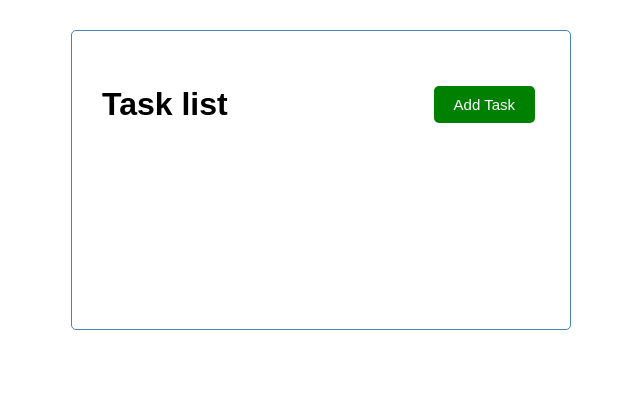
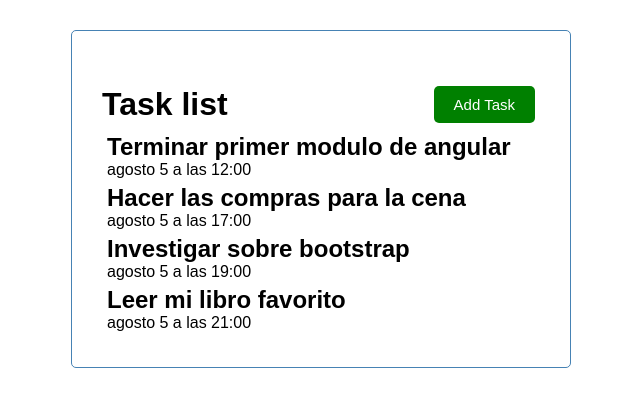
Before and after one commit to JulianSan1/ProyectoIntegrador_SandovalJulian, an Angular app in the folder talk-list/: page / in a window 1280 px wide. Shown: the top 406 px of the page, without its empty margins (319-959 px from the left). Built offline with nearby package versions, Linux system fonts and the light colour scheme.

Commit message:
Lista de items

```diff
--- a/talk-list/src/app/Task.ts
+++ b/talk-list/src/app/Task.ts
@@ -1,5 +1,5 @@
-export interface task {
-    id: number;
+export interface Task {
+    id?: number ;
     text:string;
     day:string;
     reminder:boolean;
--- a/talk-list/src/app/app.component.html
+++ b/talk-list/src/app/app.component.html
@@ -1,3 +1,4 @@
 <div class="container">
   <app-header></app-header>
+  <app-tasks></app-tasks>
 </div>
--- a/talk-list/src/app/app.module.ts
+++ b/talk-list/src/app/app.module.ts
@@ -5,12 +5,16 @@
 import { AppComponent } from './app.component';
 import { HeaderComponent } from './components/header/header.component';
 import { ButtonComponent } from './components/button/button.component';
+import { TasksComponent } from './components/tasks/tasks.component';
+import { TasksItemComponent } from './components/tasks-item/tasks-item.component';
 
 @NgModule({
   declarations: [
     AppComponent,
     HeaderComponent,
-    ButtonComponent
+    ButtonComponent,
+    TasksComponent,
+    TasksItemComponent
   ],
   imports: [
     BrowserModule,
--- /dev/null
+++ b/talk-list/src/app/components/tasks-item/tasks-item.component.css
@@ -0,0 +1,16 @@
+.task {
+    background-color: f4f4f4;
+    margin: 5px;
+    padding: 10px 20 px;
+    cursor: pointer;
+}
+
+.task.reminder {
+    border-left: 5px solid green;
+}
+
+.task h3{
+    display: flex;
+    align-items: center;
+    justify-content: space-between;
+}
--- /dev/null
+++ b/talk-list/src/app/components/tasks-item/tasks-item.component.html
@@ -0,0 +1,4 @@
+<div class="task">
+    <h2>{{task.text}}</h2>
+    <p>{{task.day}}</p>
+</div>
--- /dev/null
+++ b/talk-list/src/app/components/tasks-item/tasks-item.component.ts
@@ -0,0 +1,20 @@
+import { Component, OnInit, Input } from '@angular/core';
+import { Task } from 'src/app/Task';
+import { TASKS } from 'src/app/mosk.tasks';
+
+
+@Component({
+  selector: 'app-tasks-item',
+  templateUrl: './tasks-item.component.html',
+  styleUrls: ['./tasks-item.component.css']
+})
+export class TasksItemComponent implements OnInit {
+
+  @Input() task: Task =  TASKS[0]
+
+  constructor() { }
+
+  ngOnInit(): void {
+  }
+
+}
--- /dev/null
+++ b/talk-list/src/app/components/tasks/tasks.component.html
@@ -0,0 +1,6 @@
+<app-tasks-item
+*ngFor="let task of tasks"
+[task] = "task"
+>
+
+<app-tasks-item>
--- /dev/null
+++ b/talk-list/src/app/components/tasks/tasks.component.ts
@@ -0,0 +1,19 @@
+import { Component, OnInit } from '@angular/core';
+import { Task } from 'src/app/Task';
+import { TASKS } from 'src/app/mosk.tasks';
+
+@Component({
+  selector: 'app-tasks',
+  templateUrl: './tasks.component.html',
+  styleUrls: ['./tasks.component.css']
+})
+export class TasksComponent implements OnInit {
+
+  tasks: Task[] = TASKS ;
+
+  constructor() { }
+
+  ngOnInit(): void {
+  }
+
+}
--- a/talk-list/src/app/mosk.tasks.ts
+++ b/talk-list/src/app/mosk.tasks.ts
@@ -1,27 +1,26 @@
-import {task} from "./task"
-export const TASKS = [
-
+import {Task} from "./Task"
+export const TASKS: Task[] = [
     {
         id: 1,
-        Text: "Terminar primer modulo de angular",
+        text: "Terminar primer modulo de angular",
         day: 'agosto 5 a las 12:00',
         reminder: true
     },
     {
         id: 2,
-        Text: "Hacer las compras para la cena",
+        text: "Hacer las compras para la cena",
         day: 'agosto 5 a las 17:00',
         reminder: true
     },
     {
         id: 3,
-        Text: "Investigar sobre bootstrap",
+        text: "Investigar sobre bootstrap",
         day: 'agosto 5 a las 19:00',
         reminder: false
     },
     {
         id: 4,
-        Text: "Lerr mi libro favorito",
+        text: "Leer mi libro favorito",
         day: 'agosto 5 a las 21:00',
         reminder: false
     }
```
Also changed, not shown: talk-list/src/app/components/tasks/tasks.component.css (added).
